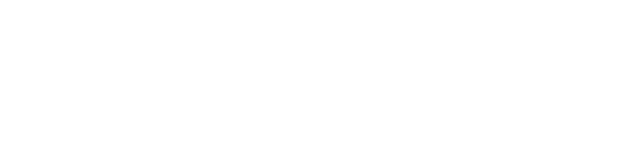
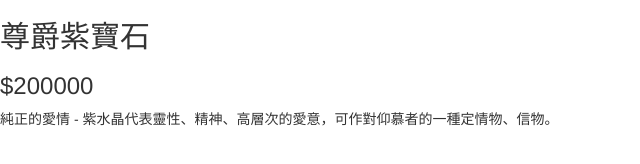
Before and after one commit to goden/GemStore, a plain HTML site: page index.html in a window 1280 px wide. Shown: the whole page, without its empty margins (0-640 px from the left). Drawn offline with nearby package versions, Linux system fonts and the light colour scheme.

Commit message:
Create a new controller and attach the controller to page.

```diff
--- a/index.html
+++ b/index.html
@@ -16,5 +16,10 @@
 	<title>Gem Store</title>
 </head>
 <body>
+	<div ng-controller="StoreController as store">
+		<h2>{{store.product.name}}</h2>
+		<h3>${{store.product.price}}</h3>
+		<p>{{store.product.description}}</p>
+	</div>
 </body>
 </html>
--- a/js/app.js
+++ b/js/app.js
@@ -1,3 +1,16 @@
 (function() {
 	var app = angular.module("store", []);
+	app.controller("StoreController", function() {
+		this.product = gem;
+	});
+
+
+	// prepare data for presentation
+	//
+	var gem  = {
+		name: "尊爵紫寶石",
+		price: 200000,
+		description: "純正的愛情 - 紫水晶代表靈性、精神、高層次的愛意，可作對仰慕者的一種定情物、信物。"
+	};
+
 })();
```
